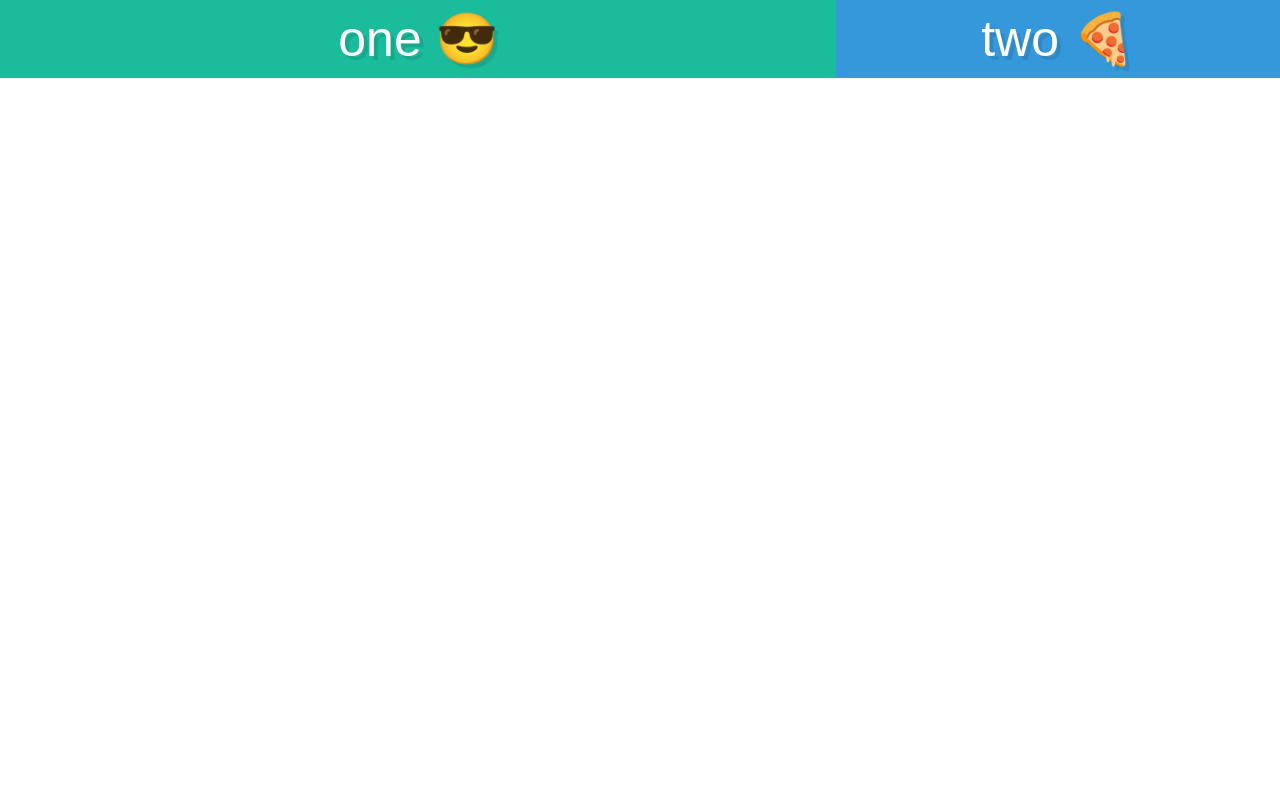
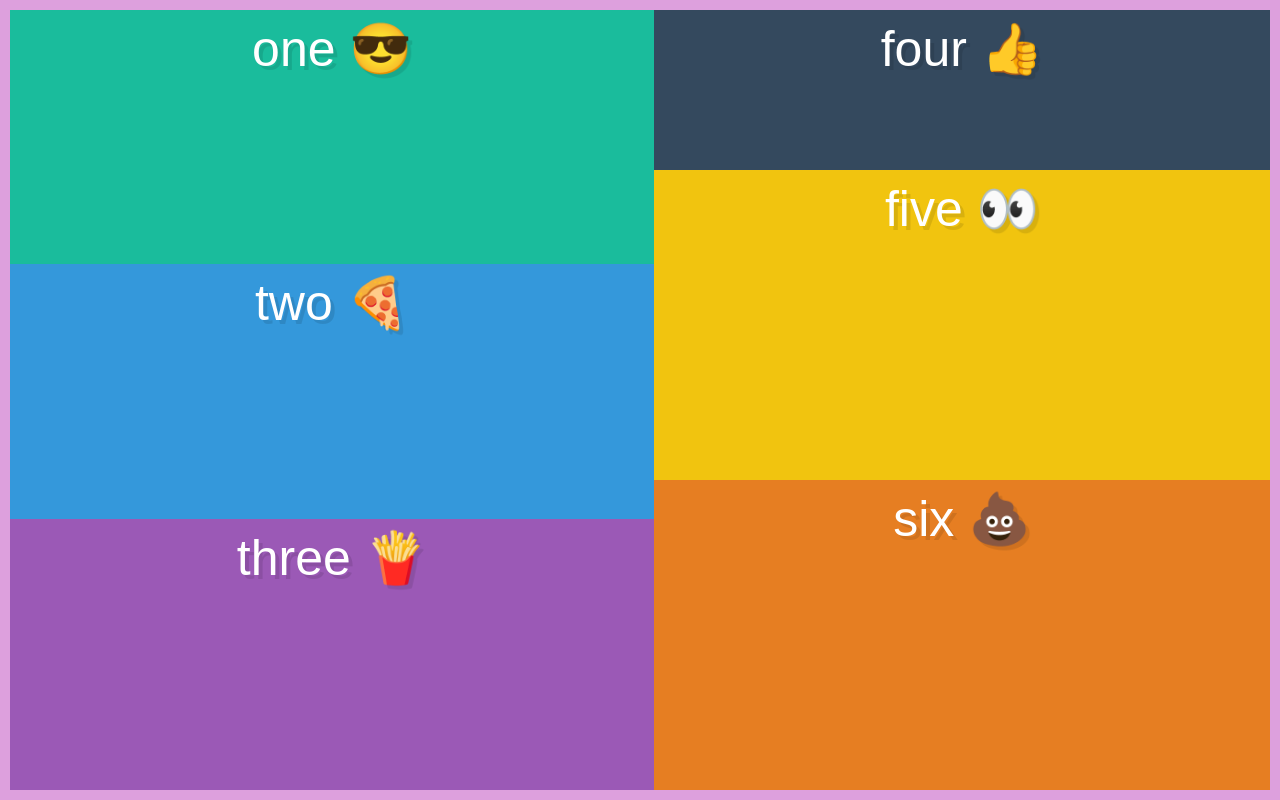
Before and after one commit to regal-rahul/Flexbox, a plain HTML site: page Grow and Shrink/index.html in a window 1280 px wide. Drawn offline with Linux system fonts and the light colour scheme.

Commit message:
flex-basis wrapping work

```diff
--- a/Grow and Shrink/index.html
+++ b/Grow and Shrink/index.html
@@ -1,16 +1,18 @@
-<!doctype html>
+<!DOCTYPE html>
 <html lang="en">
   <head>
-  <meta charset="UTF-8">
+    <meta charset="UTF-8" />
     <title>FlexBox Tutorial</title>
-  <link rel="stylesheet" href="style.css">
+    <link rel="stylesheet" href="style.css" />
   </head>
   <body>
-
     <div class="container">
       <div class="box box1">one 😎</div>
       <div class="box box2">two 🍕</div>
+      <div class="box box3">three 🍟</div>
+      <div class="box box4">four 👍</div>
+      <div class="box box5">five 👀</div>
+      <div class="box box6">six 💩</div>
     </div>
-
   </body>
 </html>
--- a/Grow and Shrink/style.css
+++ b/Grow and Shrink/style.css
@@ -200,9 +200,27 @@ input::-moz-focus-inner {
 /* We start writing out flexbox here. The above is just page setup */
 .container {
   display: flex;
+  flex-wrap: wrap;
+  flex-direction: column;
+  border: 10px solid plum;
+  /* min-height: 100vh; */
+  height: 100vh;
 }
 
-.box1 {
+.box {
+  flex-basis: 250px;
+  flex-grow: 1;
+}
+
+.box3 {
+  flex-grow: 5;
+}
+
+.box4 {
+  flex-basis: 100px;
+}
+
+/* .box1 {
   /* flex-basis: 400px;
   flex-grow: 10;
   flex-shrink: 5; */
@@ -214,4 +232,4 @@ input::-moz-focus-inner {
   flex-grow: 1;
   flex-shrink: 1; */
   flex: 1 1 400px;
-}
+} */
```
Lines whose indentation alone changed are shown as unchanged.
